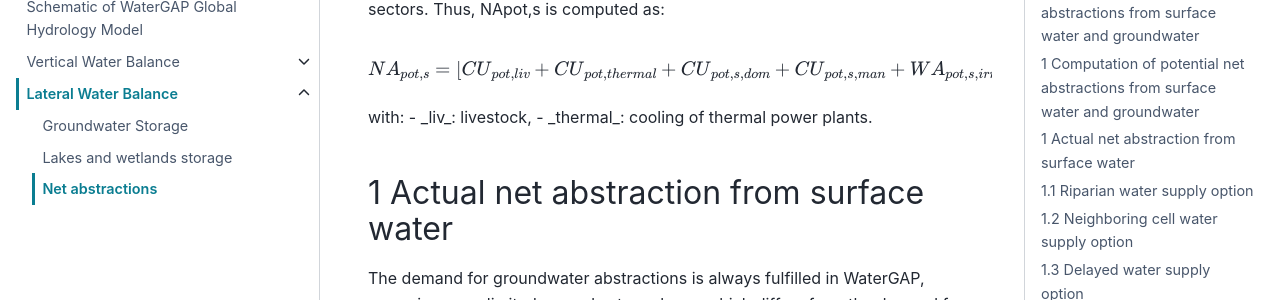
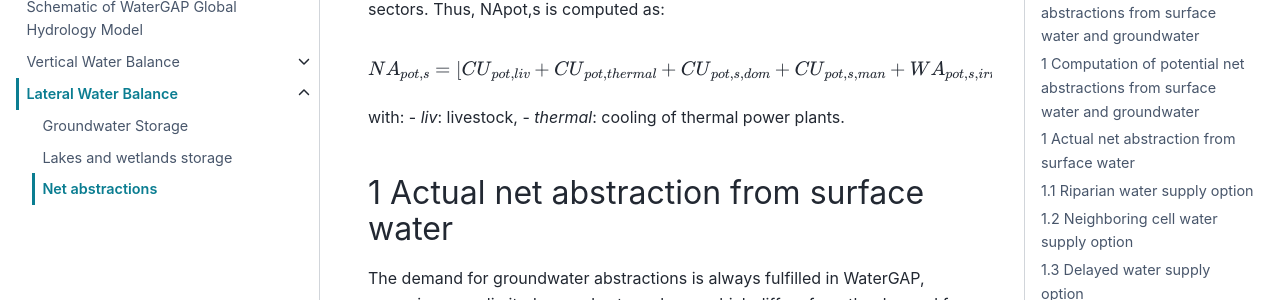
Before and after one commit to HydrologyFrankfurt/ReWaterGAP, a Sphinx documentation site: the page built from docs/api_docs/lateral_water_balance/net_abstractions.rst, in a window 1280 px wide and 900 px high, scrolled down 2078 px. Shown: the part 153-453 px from the top of the window. Built offline with Sphinx 7.4.7 and the PyData theme 0.15.4, drawn with Linux system fonts in a browser that asks for light colours; pages that are not in the unit, such as notebooks, are missing from menus; part of the change alters nothing that is shown.

```diff
--- a/docs/api_docs/lateral_water_balance/net_abstractions.rst
+++ b/docs/api_docs/lateral_water_balance/net_abstractions.rst
@@ -52,8 +52,8 @@ Thus, NApot,s is computed as:
    {NA}_{pot,s} = [{CU}_{pot,liv} + {CU}_{pot,thermal} + {CU}_{pot,s,dom} + {CU}_{pot,s,man} + {WA}_{pot,s,irri}] – [(1-{f}_{rgi})*({WA}_{pot,g,irri}-{CU}_{pot,g,irri}+{WA}_{pot,s,irri}-{CU}_{pot,s,irri}) + ({WA}_{pot,g,dom} -{CU}_{pot,g,dom} + {WA}_{pot,g,man} - {CU}_{pot,g,man})]
 
 with:
-- _liv_: livestock,
-- _thermal_: cooling of thermal power plants.
+- *liv*: livestock,
+- *thermal*: cooling of thermal power plants.
 
 
 1 Actual net abstraction from surface water
```
